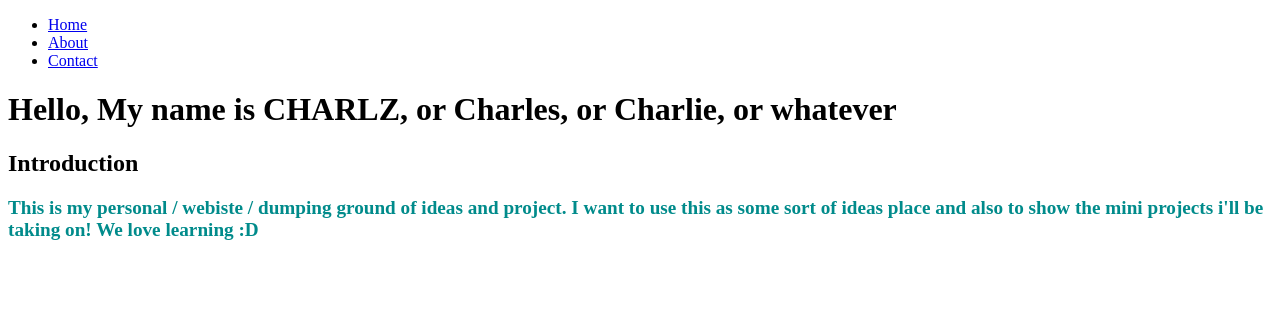
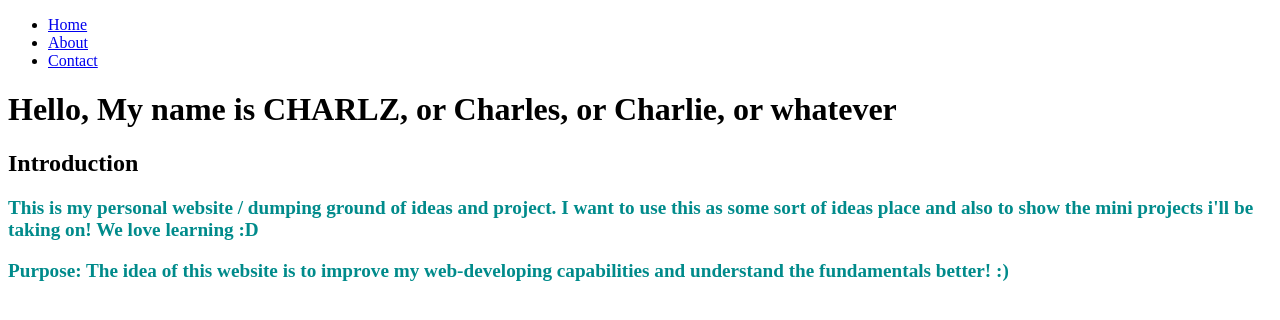
Before and after one commit to charlmaths/cmmathematics, a plain HTML site: page index.html in a window 1280 px wide. Drawn offline with Linux system fonts and the light colour scheme.

Commit message:
Updates index.html page - restarting the build

```diff
--- a/index.html
+++ b/index.html
@@ -17,9 +17,13 @@
     <h1>Hello, My name is CHARLZ, or Charles, or Charlie, or whatever</h1>
     <h2>Introduction</h2>
     <p>
-      This is my personal / webiste / dumping ground of ideas and project. I
-      want to use this as some sort of ideas place and also to show the mini
-      projects i'll be taking on! We love learning :D
+      This is my personal website / dumping ground of ideas and project. I want
+      to use this as some sort of ideas place and also to show the mini projects
+      i'll be taking on! We love learning :D
+    </p>
+    <p>
+      Purpose: The idea of this website is to improve my web-developing
+      capabilities and understand the fundamentals better! :)
     </p>
   </body>
 </html>
```
